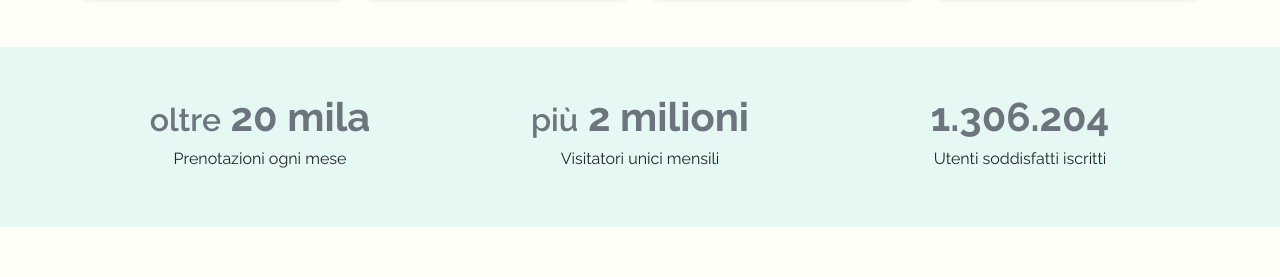
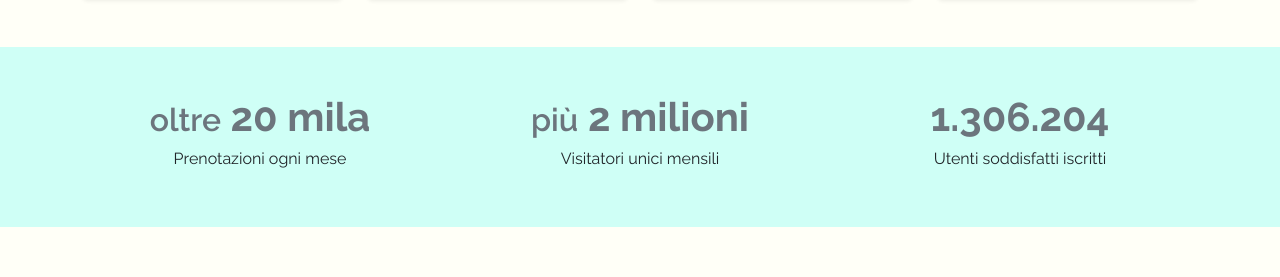
Before and after one commit to MarcoProstamo/bdoctors-frontend, a React (Vite) app: page /doctors/add in a window 1280 px wide. Shown: the part 639-916 px from the top of the page. Built offline with nearby package versions, Linux system fonts and the light colour scheme; no server answers; a web font is replaced by a local one.

Commit message:
change color bar

```diff
--- a/src/assets/css/index.css
+++ b/src/assets/css/index.css
@@ -212,8 +212,8 @@ body {
 /* # REGISTRATION DOCTOR PAGE*/
 
 .bar-numbers {
-  background: #00bcd41a;
-  /* background: var(--primary-color); */
+  /* background: #00bcd41a; */
+  background: var(--primary-color);
 }
 
 /* .scrollable-select {
```
